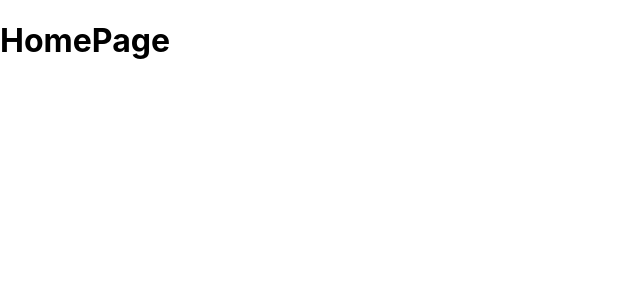
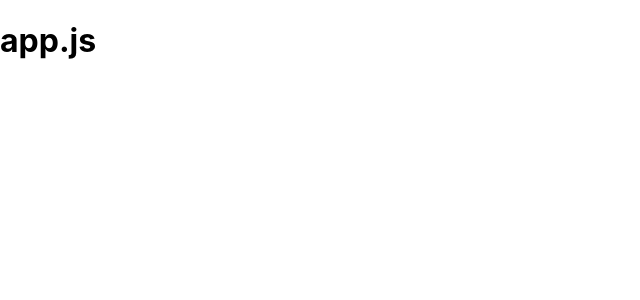
Before and after one commit to ChandupaSH/error-handle-app, a React (Create React App) app: page / in a window 1280 px wide. Shown: the top 300 px of the page, without its empty margins (0-640 px from the left). Built offline with nearby package versions, Linux system fonts and the light colour scheme; the HTML template or start-up script is replaced by a standard one.

Commit message:
remove router

```diff
--- a/src/App.js
+++ b/src/App.js
@@ -1,15 +1,17 @@
 import React from 'react'
 import {  HashRouter as Router, Route, Routes } from 'react-router-dom'
-import HomePage from './scenes/HomePage.jsx'
+// import HomePage from './scenes/HomePage.jsx'
 
 const App = () => {
   return (
-
-      <Router>
-        <Routes>
-          <Route path='/' element = { <HomePage/>} />
-        </Routes>
-      </Router>
+    <div>
+      <h1>app.js</h1>
+    </div>
+      // <Router>
+      //   <Routes>
+      //     <Route path='/' element = { <HomePage/>} />
+      //   </Routes>
+      // </Router>
   )
 }
 
```
